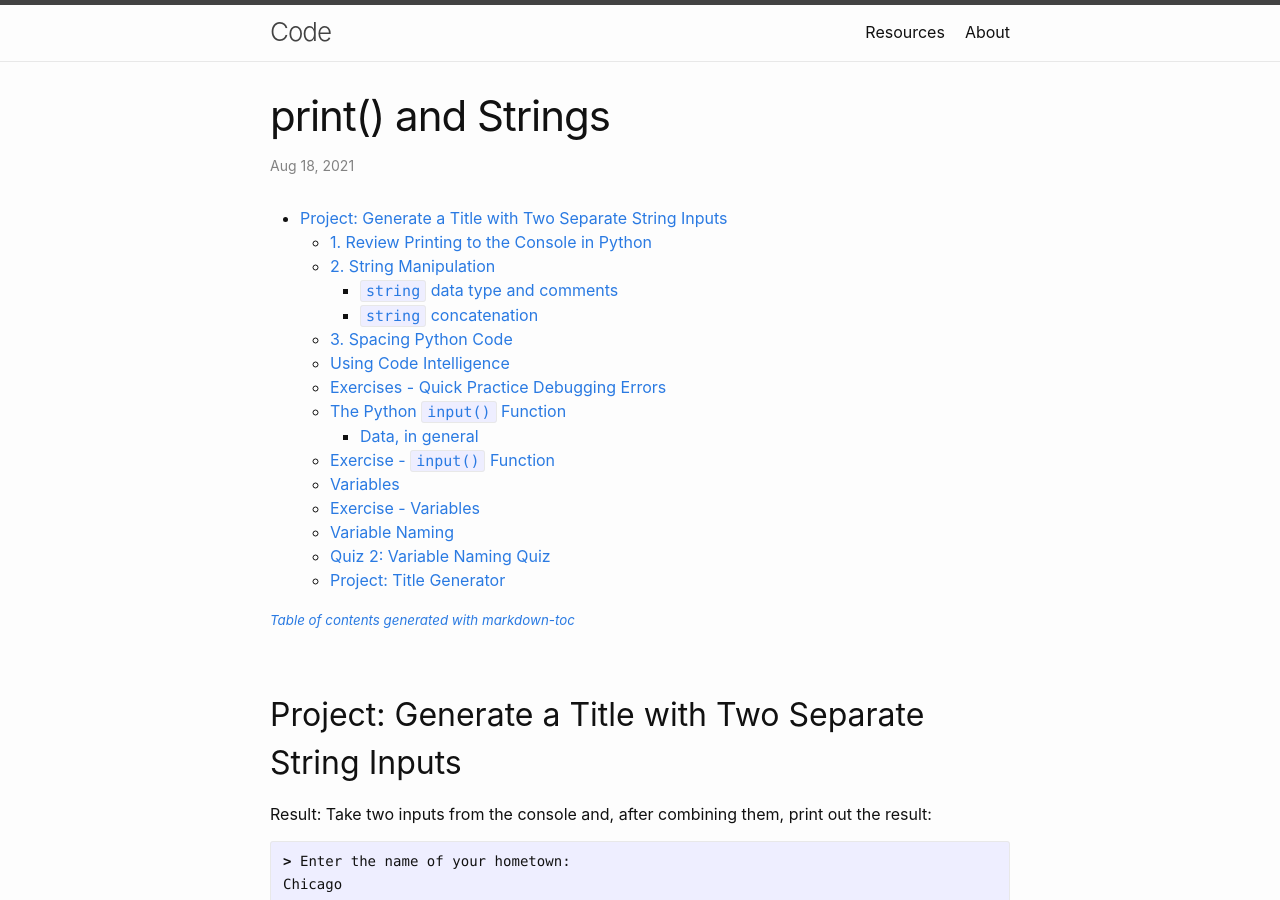
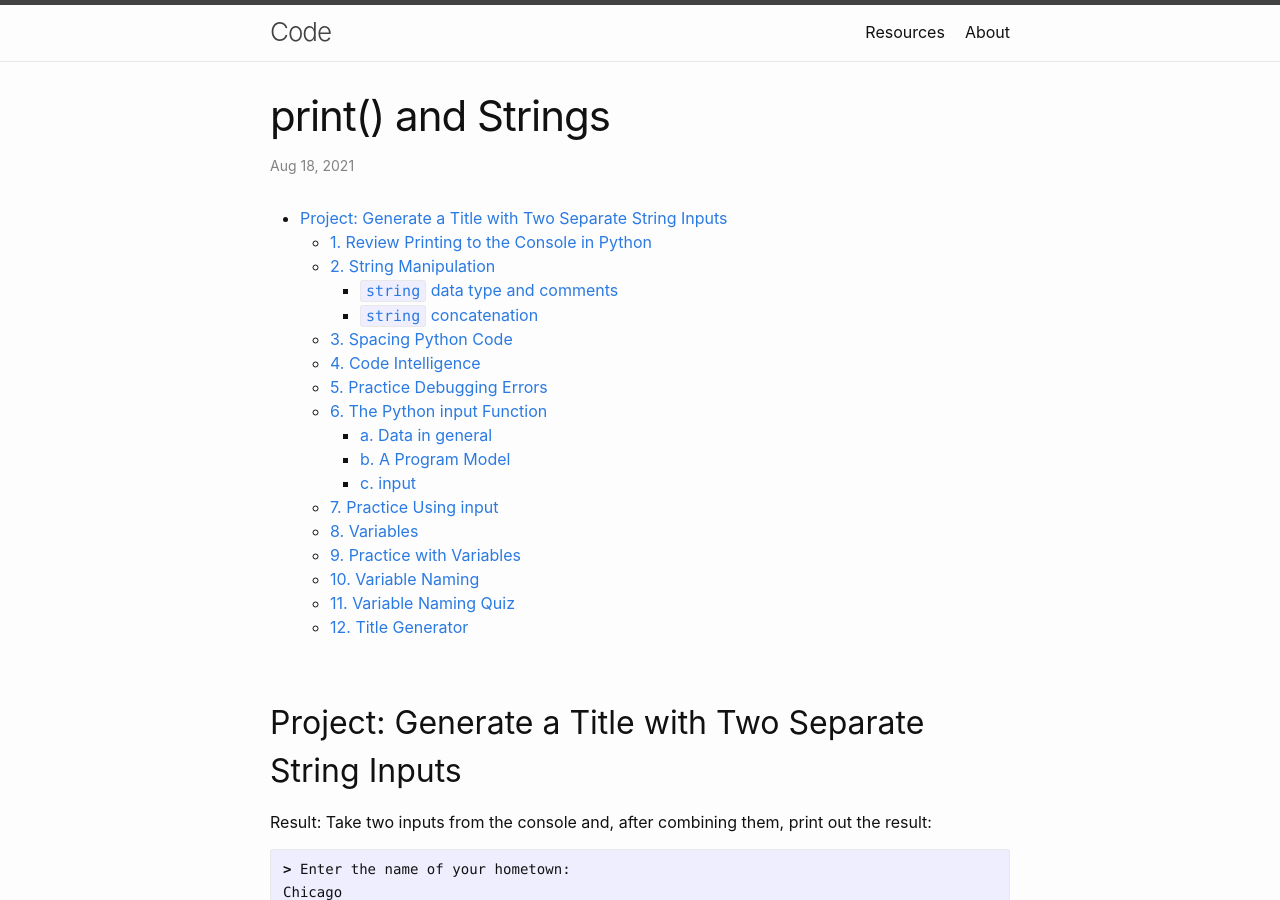
Before and after one commit to multum-non-multa/code, a Jekyll site: the page built from _posts/2021-08-18-printing-strings.md, in a window 1280 px wide and 900 px high. Built offline with Jekyll 4.4.1, drawn with Linux system fonts in a browser that asks for light colours; some of the changed text lies outside the part shown.

Commit message:
print and string

```diff
--- a/_posts/2021-08-18-printing-strings.md
+++ b/_posts/2021-08-18-printing-strings.md
@@ -9,18 +9,18 @@ title: print() and Strings
     + [`string` data type and comments](#-string--data-type-and-comments)
     + [`string` concatenation](#-string--concatenation)
   * [3. Spacing Python Code](#3-spacing-python-code)
-  * [Using Code Intelligence](#using-code-intelligence)
-  * [Exercises - Quick Practice Debugging Errors](#exercises---quick-practice-debugging-errors)
-  * [The Python `input()` Function](#the-python--input----function)
-    + [Data, in general](#data--in-general)
-  * [Exercise - `input()` Function](#exercise----input----function)
-  * [Variables](#variables)
-  * [Exercise - Variables](#exercise---variables)
-  * [Variable Naming](#variable-naming)
-  * [Quiz 2: Variable Naming Quiz](#quiz-2--variable-naming-quiz)
-  * [Project: Title Generator](#project--title-generator)
-
-<small><i><a href='http://ecotrust-canada.github.io/markdown-toc/'>Table of contents generated with markdown-toc</a></i></small>
+  * [4. Code Intelligence](#4-code-intelligence)
+  * [5. Practice Debugging Errors](#5-practice-debugging-errors)
+  * [6. The Python input Function](#6-the-python-input-function)
+    + [a. Data in general](#a-data-in-general)
+    + [b. A Program Model](#b-a-program-model)
+    + [c. input](#c-input)
+  * [7. Practice Using input](#7-practice-using-input)
+  * [8. Variables](#8-variables)
+  * [9. Practice with Variables](#9-practice-with-variables)
+  * [10. Variable Naming](#10-variable-naming)
+  * [11. Variable Naming Quiz](#11-variable-naming-quiz)
+  * [12. Title Generator](#12-title-generator)
 
 
 ## Project: Generate a Title with Two Separate String Inputs
@@ -211,29 +211,38 @@ If you correct line 1, both lines will print.
 
 
 
-### Using Code Intelligence
+### 4. Code Intelligence
 
 A word on syntax helpers ...
 
-### Exercises - Quick Practice Debugging Errors
+### 5. Practice Debugging Errors
 
 Go to the team projects and work on the error and debugging exercises.
 
-### The Python `input()` Function
+### 6. The Python input Function
 
-#### Data, in general
+#### a. Data in general
+
+#### b. A Program Model
+
+#### c. input
+
+
+### 7. Practice Using input
+
+### 8. Variables
+
+### 9. Practice with Variables
+
+### 10. Variable Naming
+
+### 11. Variable Naming Quiz
+
+### 12. Title Generator
 
 
 
 
-### Exercise - `input()` Function
 
-### Variables
 
-### Exercise - Variables
-
-### Variable Naming
-
-### Quiz 2: Variable Naming Quiz
-
-### Project: Title Generator
+<small><i><a href='http://ecotrust-canada.github.io/markdown-toc/'>Table of contents generated with markdown-toc</a></i></small>
```
Also changed, not shown: 1 other file.
